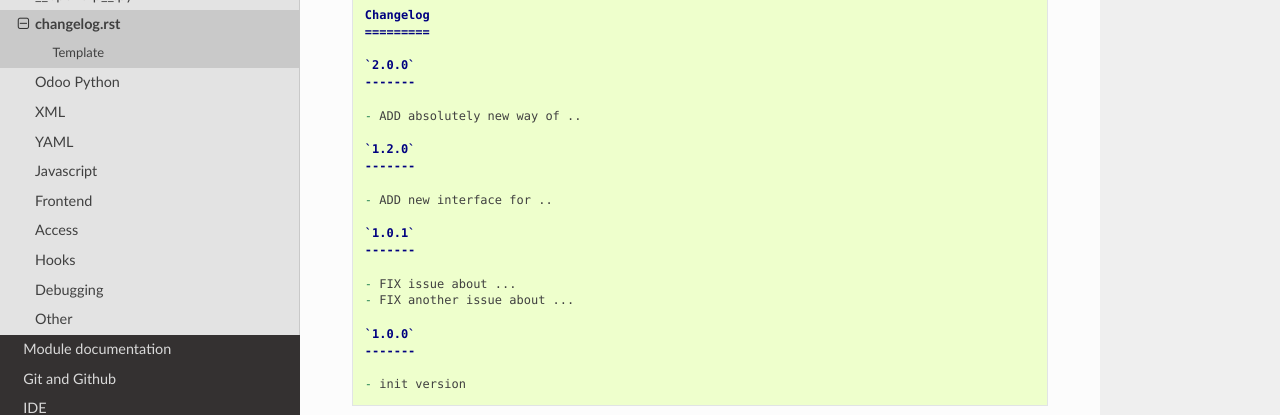
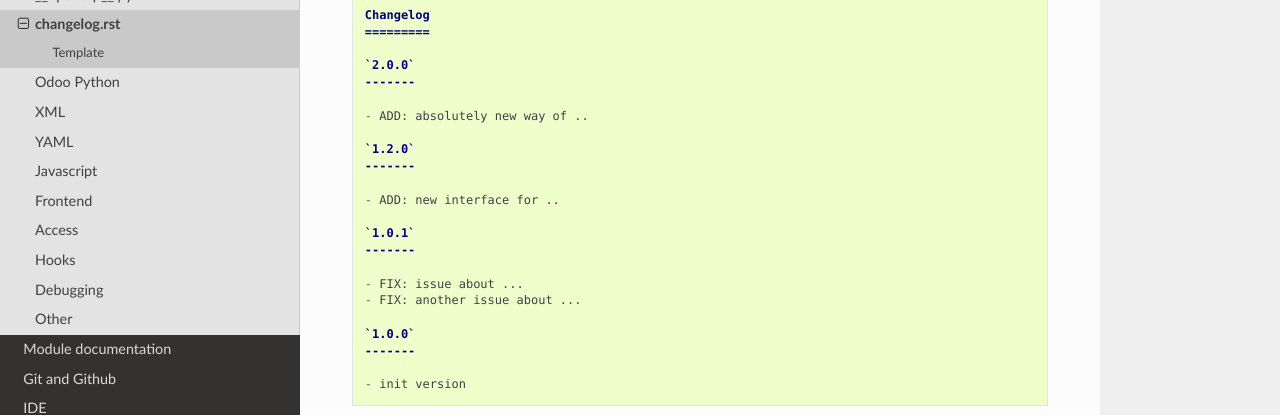
Before and after one commit to itpp-labs/odoo-development, a Sphinx documentation site: the page built from docs/dev/changelog.rst.rst, in a window 1280 px wide. Shown: the part 271-686 px from the top of the page. Built offline with Sphinx 7.4.7 and the Read the Docs theme 2.0.0, drawn with Linux system fonts in a browser that asks for light colours; part of the change alters nothing that is shown.

```diff
--- a/docs/dev/changelog.rst.rst
+++ b/docs/dev/changelog.rst.rst
@@ -14,18 +14,18 @@ Template
     `2.0.0`
     -------
 
-    - ADD absolutely new way of ..
+    - ADD: absolutely new way of ..
 
     `1.2.0`
     -------
 
-    - ADD new interface for ..
+    - ADD: new interface for ..
 
     `1.0.1`
     -------
 
-    - FIX issue about ...
-    - FIX another issue about ...
+    - FIX: issue about ...
+    - FIX: another issue about ...
 
     `1.0.0`
     -------
```
